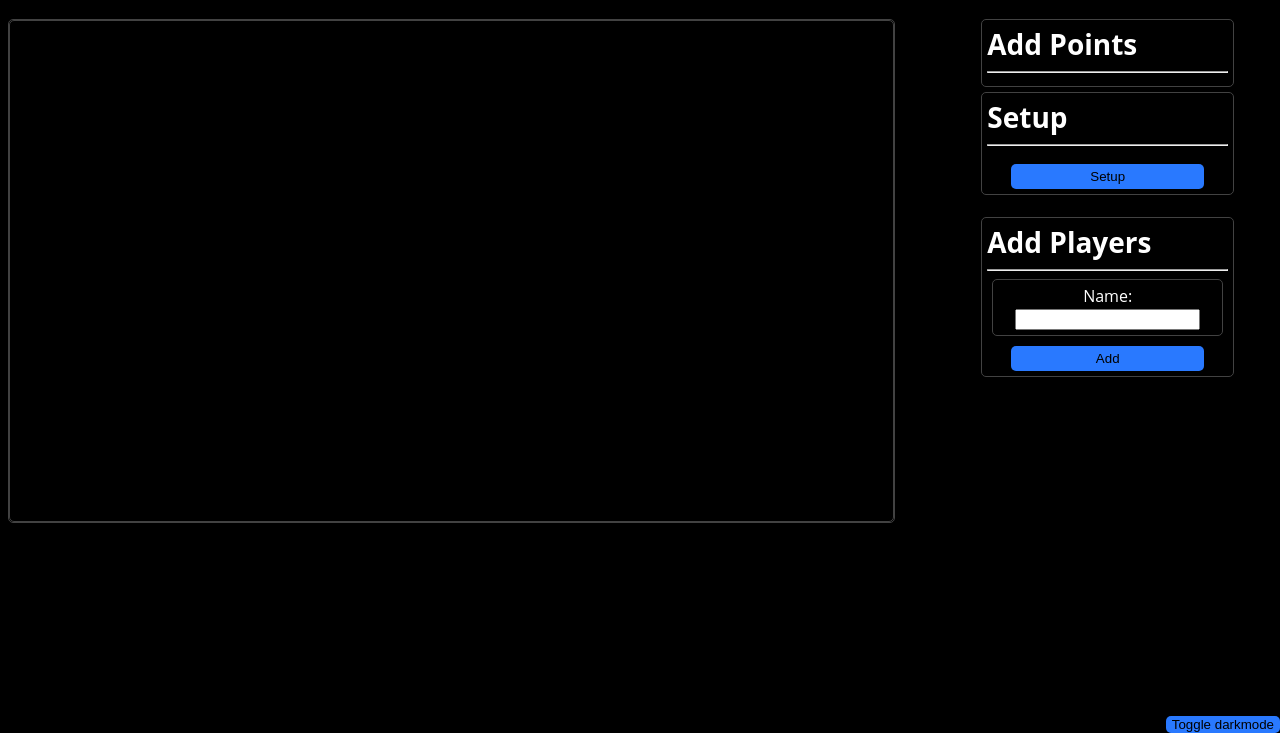
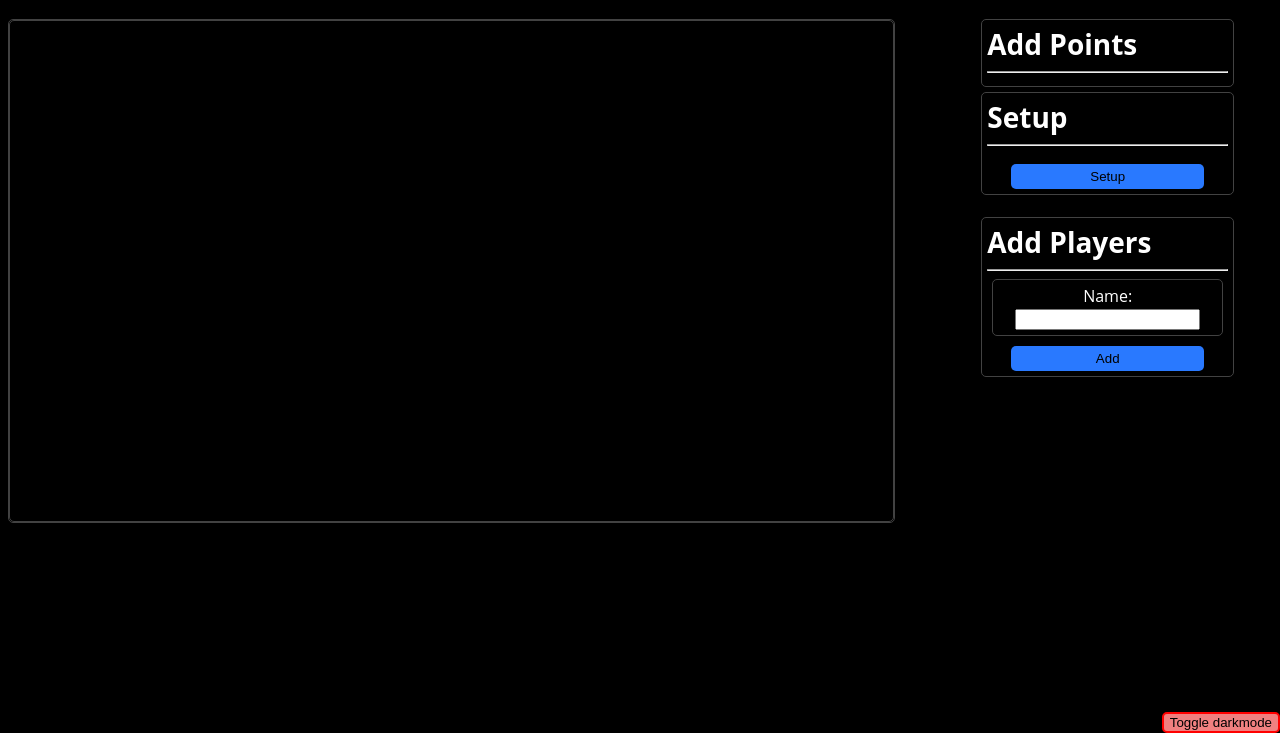
Before and after one commit to Sqbika/UNO, a plain HTML site: page index.html in a window 1280 px wide. Both pictures are taken after a click on the button "Toggle darkmode". Shown: the part 67-800 px from the top of the page. Drawn offline with Linux system fonts and the light colour scheme.

Commit message:
Added accent colors to selected inputs

```diff
--- a/style.css
+++ b/style.css
@@ -166,3 +166,13 @@ input[type="button"] {
     height: 15px;
     width: 33%;
 }
+
+input:focus {
+    border: blue 2px solid;
+    background-color: lightblue;
+}
+
+#darkmode input:focus {
+    border: red 2px solid;
+    background-color: lightcoral;
+}
```
